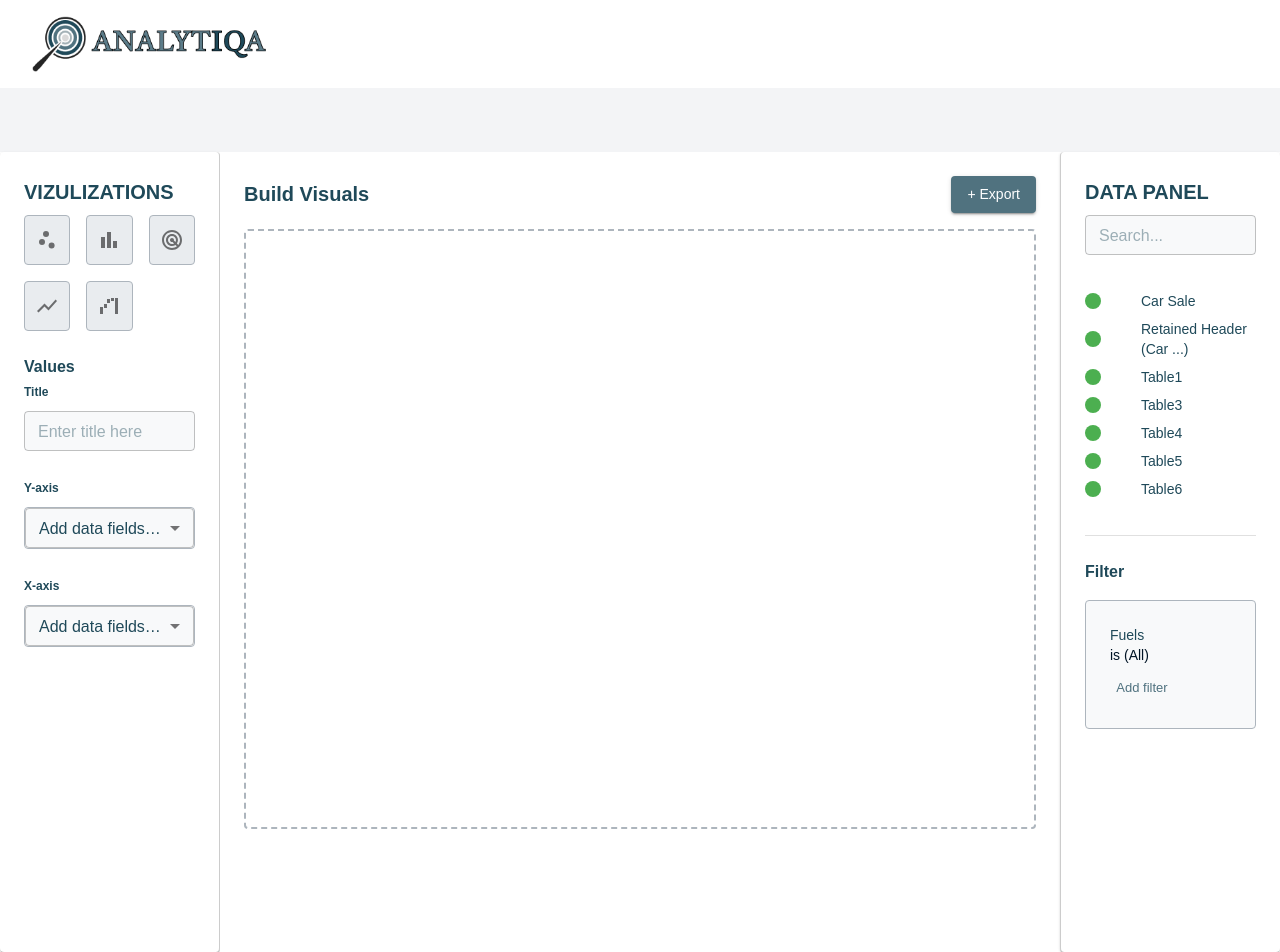
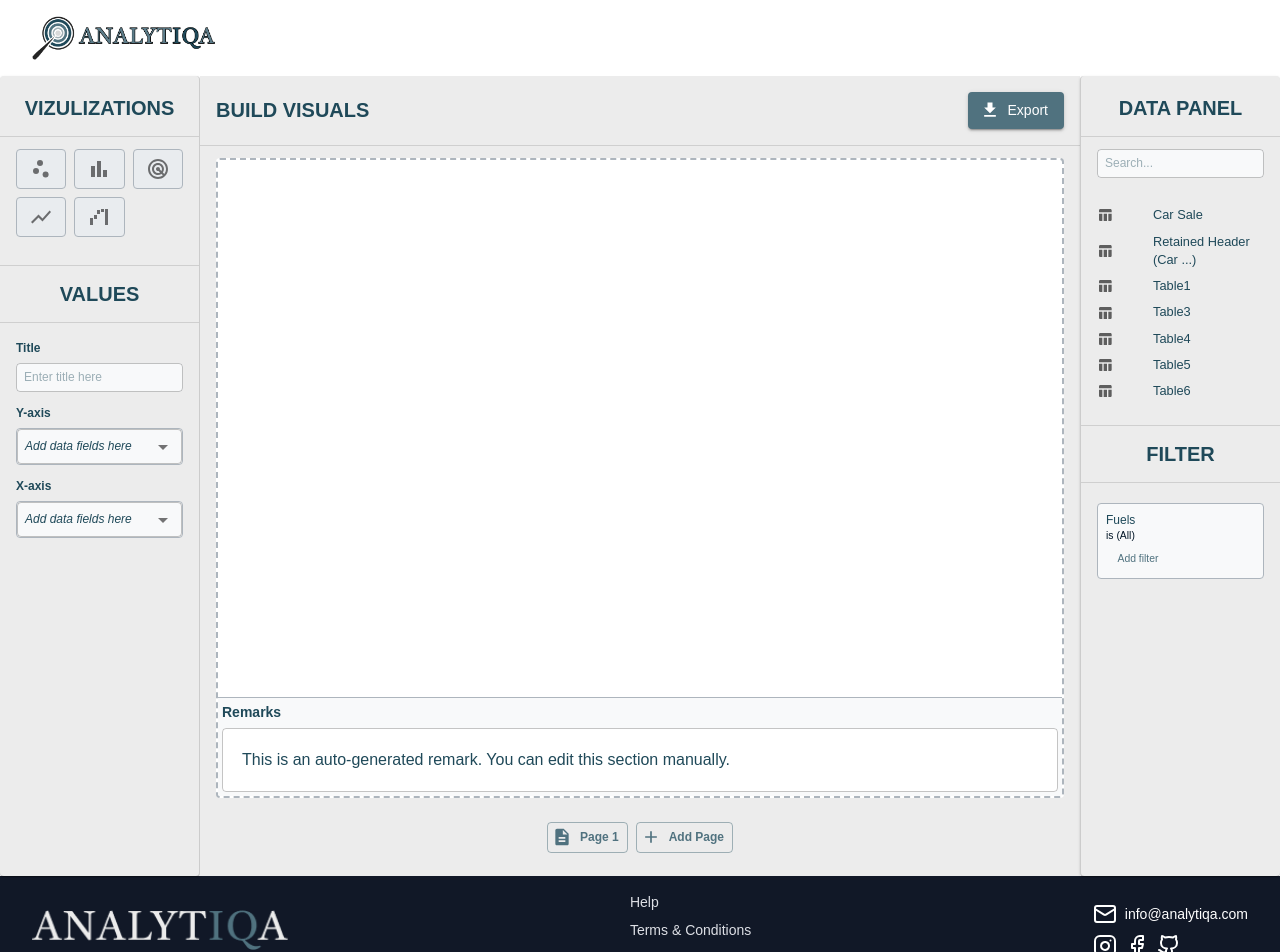
Before and after one commit to Miyukiin/AnalytiqaReportGenerator, a Next.js app in the folder frontend-NextJs/: page /report in a window 1280 px wide. Shown: the top 952 px of the page. Built offline with nearby package versions, Linux system fonts and the light colour scheme; a web font is replaced by a local one.

Commit message:
interface done

```diff
--- a/frontend-NextJs/src/app/report/layout.tsx
+++ b/frontend-NextJs/src/app/report/layout.tsx
@@ -18,14 +18,14 @@ export default function ReportLayout({ children }: { children: React.ReactNode }
           <img
             src="/images/analytiqa_header2.png"
             alt="Report Header Logo"
-            className="h-10 sm:h-14 w-auto"
+            className="h-10 sm:h-11 w-auto"
           />
           {/* Optional: Add navigation links or a hamburger menu here for mobile */}
         </div>
       </header>
 
       {/* Main Content */}
-      <main className="pt-16 flex-grow bg-gray-100 min-h-screen">
+      <main className="flex-grow bg-gray-100 min-h-screen">
         <ThemeProvider theme={theme}>
           <CssBaseline />
           {children}
@@ -33,7 +33,7 @@ export default function ReportLayout({ children }: { children: React.ReactNode }
       </main>
 
       {/* Custom Footer */}
-      <footer className="bg-gray-900 text-white py-6">
+      <footer className="bg-gray-900 text-white py-4">
         <div className="max-w-7xl mx-auto px-4 sm:px-6 lg:px-8 flex flex-col lg:flex-row flex-wrap justify-between items-center space-y-6 lg:space-y-0">
 
           {/* Left Section: Logo */}
--- a/frontend-NextJs/src/app/report/page.tsx
+++ b/frontend-NextJs/src/app/report/page.tsx
@@ -1,3 +1,5 @@
+"use client";
+
 import React from "react";
 import {
   Box,
@@ -20,43 +22,74 @@ import BarChartIcon from "@mui/icons-material/BarChart";
 import RadarIcon from "@mui/icons-material/Radar";
 import ShowChartIcon from "@mui/icons-material/ShowChart";
 import WaterfallChartIcon from "@mui/icons-material/WaterfallChart";
+import TableChartIcon from "@mui/icons-material/TableChart";
+import GetAppIcon from "@mui/icons-material/GetApp"; // Export Icon
+import AddIcon from "@mui/icons-material/Add"; // Add Icon for Pagination
+import DescriptionIcon from "@mui/icons-material/Description"; // Page Icon
 
-const ReportPage: React.FC = () => {
-  return (
-    <Box sx={{ minHeight: "100vh", display: "flex", bgcolor: "#ffffff" }}>
-      {/* Left Sidebar */}
-      <Paper
-        sx={{
-          width: 220,
-          display: "flex",
-          flexDirection: "column",
-          p: 3, // Increased padding
-          borderRight: "1px solid #ccc",
-          bgcolor: "#ffffff",
-        }}
-      >
-        <Typography variant="h6" fontWeight="bold" gutterBottom>
-          VIZULIZATIONS
-        </Typography>
-        <Grid container spacing={2} sx={{ mb: 3 }}>
-          {[
+const icons = [
   { icon: <ScatterPlotIcon />, label: "Scatter" },
   { icon: <BarChartIcon />, label: "Histogram" },
   { icon: <RadarIcon />, label: "Radar" },
   { icon: <ShowChartIcon />, label: "Stacked Line" },
   { icon: <WaterfallChartIcon />, label: "Waterfall" },
-          ].map((item, index) => (
+];
+
+const tables = [
+  "Car Sale",
+  "Retained Header (Car ...)",
+  "Table1",
+  "Table3",
+  "Table4",
+  "Table5",
+  "Table6",
+];
+
+// Reusable Divider component
+const FullWidthDivider = () => (
+  <Divider
+    sx={{
+      width: "calc(100% + 32px)",
+      ml: -2,
+      mr: -2,
+      my: 1.5,
+    }}
+  />
+);
+
+const ReportLayout = () => {
+  const [remark, setRemark] = React.useState(
+    "This is an auto-generated remark. You can edit this section manually."
+  );
+
+  return (
+    <>
+      <Box sx={{ minHeight: "100vh", display: "flex", bgcolor: "#ffffff" }}>
+        {/* Left Sidebar */}
+        <Paper
+          sx={{
+            width: 200,
+            display: "flex",
+            flexDirection: "column",
+            p: 2,
+            borderRight: "1px solid #ccc",
+            bgcolor: "#ECECEC",
+          }}
+        >
+          <Typography variant="h6" fontWeight="bold" align="center">
+            VIZULIZATIONS
+          </Typography>
+          <FullWidthDivider />
+          <Grid container spacing={1} sx={{ mb: 2 }}>
+            {icons.map((item, index) => (
               <Grid item xs={4} key={index}>
                 <IconButton
                   sx={{
                     width: "100%",
-                  height: 50,
+                    height: 40,
                     bgcolor: "#e9ecef",
                     border: "1px solid #adb5bd",
                     borderRadius: 1,
-                  display: "flex",
-                  justifyContent: "center",
-                  alignItems: "center",
                   }}
                 >
                   {item.icon}
@@ -64,69 +97,64 @@ const ReportPage: React.FC = () => {
               </Grid>
             ))}
           </Grid>
-        <Typography variant="body1" fontWeight="bold">
-          Values
+          <FullWidthDivider />
+          <Typography
+            variant="h6"
+            fontWeight="bold"
+            align="center"
+            sx={{ textTransform: "uppercase", mb: 0 }}
+          >
+            VALUES
           </Typography>
-        {/* Title Field */}
-        <Box sx={{ mb: 3 }}>
+          <FullWidthDivider />
+          {["Title", "Y-axis", "X-axis"].map((field) => (
+            <Box sx={{ mb: 1 }} key={field}>
               <Typography variant="caption" fontWeight="bold">
-            Title
+                {field}
               </Typography>
+              {field === "Title" ? (
                 <TextField
                   fullWidth
-            placeholder="Enter title here"
+                  placeholder={`Enter ${field.toLowerCase()} here`}
                   size="small"
                   sx={{
-              mt: 1,
+                    mt: 0.5,
                     bgcolor: "#f8f9fa",
                     borderRadius: 1,
+                    "& .MuiInputBase-input": {
+                      padding: "6px 8px",
+                      fontSize: "0.75rem",
+                    },
                   }}
                 />
-        </Box>
-        {/* Y-axis Field */}
-        <Box sx={{ mb: 3 }}>
-          <Typography variant="caption" fontWeight="bold">
-            Y-axis
-          </Typography>
+              ) : (
                 <Select
                   fullWidth
                   displayEmpty
                   sx={{
-              mt: 1,
+                    mt: 0.5,
                     bgcolor: "#f8f9fa",
                     border: "1px solid #adb5bd",
                     borderRadius: "4px",
+                    "& .MuiSelect-select": {
+                      padding: "6px 8px",
+                      fontSize: "0.75rem",
+                    },
                   }}
                   defaultValue=""
                   size="small"
                 >
-            <MenuItem value="">Add data fields here</MenuItem>
+                  <MenuItem value="">
+                    <em>Add data fields here</em>
+                  </MenuItem>
                 </Select>
+              )}
             </Box>
-        {/* X-axis Field */}
-        <Box sx={{ mb: 3 }}>
-          <Typography variant="caption" fontWeight="bold">
-            X-axis
-          </Typography>
-          <Select
-            fullWidth
-            displayEmpty
-            sx={{
-              mt: 1,
-              bgcolor: "#f8f9fa",
-              border: "1px solid #adb5bd",
-              borderRadius: "4px",
-            }}
-            defaultValue=""
-            size="small"
-          >
-            <MenuItem value="">Add data fields here</MenuItem>
-          </Select>
-        </Box>
+          ))}
         </Paper>
 
         {/* Visualization Area */}
-      <Box sx={{ flex: 1, p: 3, bgcolor: "#ffffff" }}>
+        <Box sx={{ flex: 1, p: 2, bgcolor: "#ECECEC" }}>
           <Box
             sx={{
               display: "flex",
@@ -136,95 +164,205 @@ const ReportPage: React.FC = () => {
             }}
           >
             <Typography variant="h6" fontWeight="bold">
-            Build Visuals
+              BUILD VISUALS
             </Typography>
-          <Button variant="contained" color="primary">
-            + Export
+            <Button
+              variant="contained"
+              color="primary"
+              startIcon={<GetAppIcon />} // Added Export Icon
+            >
+              Export
             </Button>
           </Box>
+          <FullWidthDivider />
           <Box
             sx={{
-            height: "75vh",
-            bgcolor: "#ffffff", // White background
+              height: "80vh", // Increased height from 70vh to 80vh
+              bgcolor: "#ffffff",
               border: "2px dashed #adb5bd",
               borderRadius: 1,
+              display: "flex",
+              flexDirection: "column",
+              justifyContent: "space-between",
+              overflow: "hidden", // Ensure content doesn't overflow
             }}
-        ></Box>
+          >
+            {/* Visualization Placeholder */}
+            <Box
+              sx={{
+                flexGrow: 1,
+                display: "flex",
+                alignItems: "center",
+                justifyContent: "center",
+                p: 2,
+              }}
+            >
+              {/* Add your visualization components here */}
+            </Box>
+
+            {/* Remarks Section at the Bottom */}
+            <Box
+              sx={{
+                p: 0.5, // Reduced padding for compactness
+                borderTop: "1px solid #adb5bd",
+                bgcolor: "#f8f9fa",
+              }}
+            >
+              <Typography variant="subtitle2" fontWeight="bold" sx={{ mb: 0.5 }}>
+                Remarks
+              </Typography>
+              <TextField
+                fullWidth
+                multiline
+                rows={1} // Reduced number of rows for compactness
+                value={remark}
+                onChange={(e) => setRemark(e.target.value)}
+                placeholder="Add your chart remarks here..."
+                sx={{
+                  bgcolor: "#ffffff",
+                  borderRadius: 1,
+                  fontSize: "0.65rem", // Reduced font size
+                  "& .MuiInputBase-input": {
+                    padding: "4px 6px", // Reduced padding
+                  },
+                }}
+              />
+            </Box>
+          </Box>
+          {/* Pagination */}
+          <Box
+            sx={{
+              display: "flex",
+              alignItems: "center",
+              justifyContent: "center",
+              mt: 3,
+            }}
+          >
+            <Button
+              variant="outlined"
+              startIcon={<DescriptionIcon />} // Added Page Icon
+              sx={{
+                mx: 0.5,
+                textTransform: "none",
+                fontWeight: "bold",
+                fontSize: "0.75rem", // Reduced font size
+                px: 1, // Reduced horizontal padding
+                py: 0.5, // Reduced vertical padding
+              }}
+            >
+              Page 1
+            </Button>
+
+            <Button
+              variant="outlined"
+              startIcon={<AddIcon />} // Replaced "+" with Add Icon
+              sx={{
+                mx: 0.5,
+                textTransform: "none",
+                fontWeight: "bold",
+                fontSize: "0.75rem", // Reduced font size
+                px: 1, // Reduced horizontal padding
+                py: 0.5, // Reduced vertical padding
+                display: "flex",
+                alignItems: "center",
+              }}
+            >
+              Add Page
+            </Button>
+          </Box>
         </Box>
 
         {/* Right Sidebar */}
         <Paper
           sx={{
-          width: 220,
+            width: 200,
             display: "flex",
             flexDirection: "column",
-          p: 3, // Increased padding
+            p: 2,
             borderLeft: "1px solid #ccc",
-          bgcolor: "#ffffff",
+            bgcolor: "#ECECEC",
           }}
         >
-        <Typography variant="h6" fontWeight="bold" gutterBottom>
+          <Typography variant="h6" fontWeight="bold" align="center">
             DATA PANEL
           </Typography>
+          <FullWidthDivider />
           <TextField
             fullWidth
             placeholder="Search..."
             size="small"
             sx={{
-            mb: 3,
+              mb: 2,
               bgcolor: "#f8f9fa",
               borderRadius: 1,
+              "& .MuiInputBase-input": {
+                padding: "6px 8px",
+                fontSize: "0.75rem",
+              },
             }}
           />
           <List dense>
-          {[
-            "Car Sale",
-            "Retained Header (Car ...)",
-            "Table1",
-            "Table3",
-            "Table4",
-            "Table5",
-            "Table6",
-          ].map((table) => (
+            {tables.map((table) => (
               <ListItem key={table} disablePadding>
                 <ListItemIcon>
-                <Box
+                  <TableChartIcon
                     sx={{
-                    width: 16,
-                    height: 16,
-                    bgcolor: "#4caf50",
-                    borderRadius: "50%",
+                      color: "rgba(0, 0, 0, 0.6)", // Faint black color
+                      fontSize: "1rem", // Adjusted icon size if needed
                     }}
                   />
                 </ListItemIcon>
-              <ListItemText primary={table} />
+                <ListItemText
+                  primary={table}
+                  sx={{
+                    "& .MuiTypography-root": {
+                      fontSize: "0.8rem", // Further reduced font size
+                    },
+                  }}
+                />
               </ListItem>
             ))}
           </List>
-        <Divider sx={{ my: 3 }} />
-        <Typography variant="body1" fontWeight="bold">
-          Filter
+          <FullWidthDivider />
+          <Typography
+            variant="h6"
+            fontWeight="bold"
+            align="center"
+            sx={{ textTransform: "uppercase", mb: 0 }}
+          >
+            FILTER
           </Typography>
+          <FullWidthDivider />
           <Box
             sx={{
-            mt: 2,
-            p: 3, // Increased padding inside the filter box
+              mt: 1,
+              p: 1, // Reduced padding for compactness
               bgcolor: "#f8f9fa",
               border: "1px solid #adb5bd",
               borderRadius: 1,
             }}
           >
-          <Typography variant="body2">Fuels</Typography>
-          <Typography variant="body2" color="textSecondary">
+            <Typography variant="body2" sx={{ fontSize: "0.75rem" }}>
+              Fuels
+            </Typography>
+            <Typography variant="body2" color="textSecondary" sx={{ fontSize: "0.65rem" }}>
               is (All)
             </Typography>
-          <Button size="small" sx={{ mt: 1 }}>
+            <Button
+              size="small"
+              sx={{
+                mt: 0.5,
+                fontSize: "0.65rem",
+                padding: "2px 6px",
+              }}
+            >
               Add filter
             </Button>
           </Box>
         </Paper>
       </Box>
+    </>
   );
 };
 
-export default ReportPage;
+export default ReportLayout;
```
Lines whose indentation alone changed are shown as unchanged.
